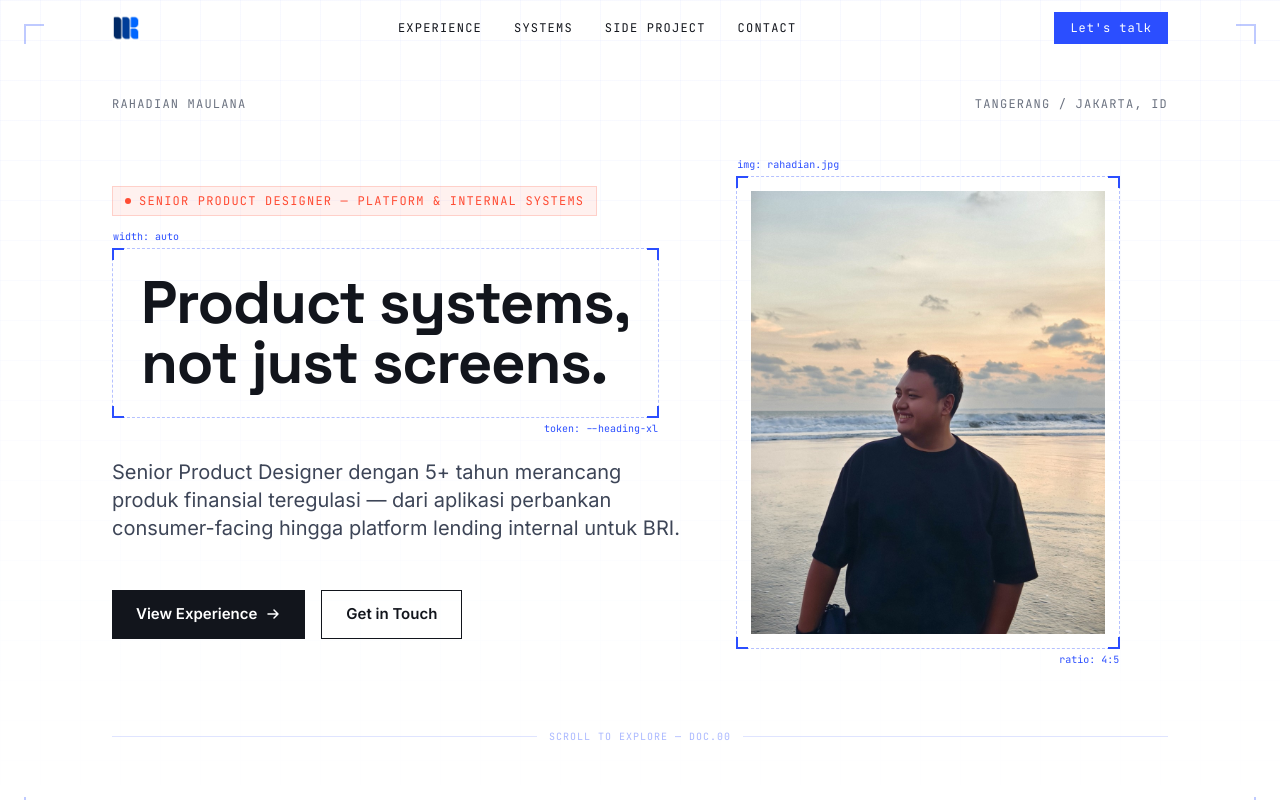
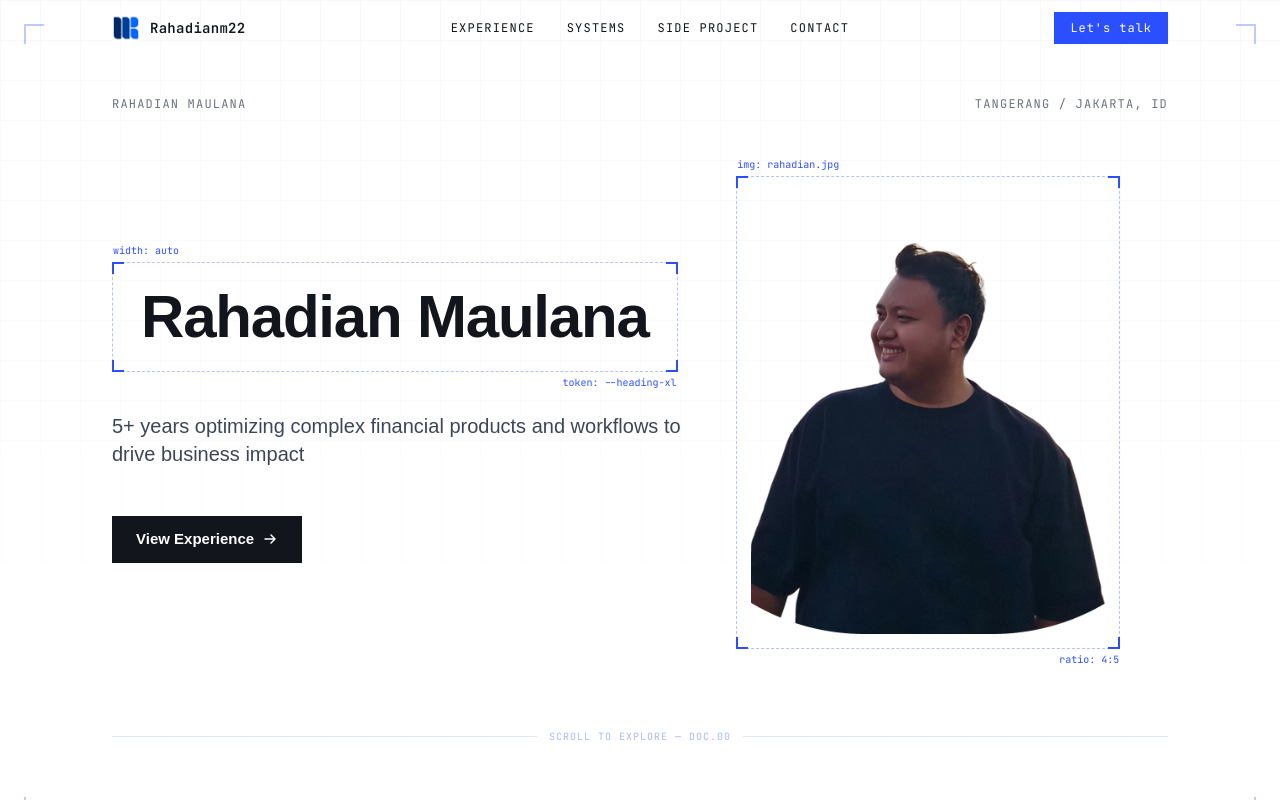
Before and after one commit to rahadianm22/New-Portfolio, a Next.js app: page / in a window 1280 px wide. Shown: the top 800 px of the page. Built offline with nearby package versions, Linux system fonts and the light colour scheme.

Commit message:
Update hero

```diff
--- a/components/Hero.tsx
+++ b/components/Hero.tsx
@@ -63,7 +63,7 @@ export function Hero() {
           {/* Left column: role tag, headline, sub-headline, CTAs */}
           <div>
             {/* Role tag */}
-            <div className="mb-8">
+            {/* <div className="mb-8">
               <span
                 className="inline-flex items-center gap-2 px-3 py-1.5 text-xs tracking-widest uppercase"
                 style={{
@@ -79,7 +79,7 @@ export function Hero() {
                 />
                 Senior Product Designer — Platform & Internal Systems
               </span>
-            </div>
+            </div> */}
 
             {/* Headline with dashed border */}
             <div className="relative mb-10">
@@ -119,15 +119,14 @@ export function Hero() {
                 <h1
                   className="text-4xl md:text-6xl leading-[1.05]"
                   style={{
-                    fontFamily: "'Space Grotesk', sans-serif",
+                    fontFamily: "'Urbanist', sans-serif",
                     fontWeight: 700,
                     color: "#12151C",
                     letterSpacing: "-0.02em",
                   }}
                 >
-                  Product systems,
+                  Rahadian Maulana
                   <br />
-                  not just screens.
                 </h1>
               </div>
             </div>
@@ -136,12 +135,12 @@ export function Hero() {
             <p
               className="text-lg md:text-xl max-w-xl mb-12 leading-relaxed"
               style={{
-                fontFamily: "'Inter', sans-serif",
+                fontFamily: "'Urb', sans-serif",
                 color: "#3D4557",
                 fontWeight: 400,
               }}
             >
-              Senior Product Designer dengan 5+ tahun merancang produk finansial teregulasi — dari aplikasi perbankan consumer-facing hingga platform lending internal untuk BRI.
+              5+ years optimizing complex financial products and workflows to drive business impact
             </p>
 
             {/* CTA Buttons */}
@@ -150,7 +149,7 @@ export function Hero() {
                 href="#experience"
                 className="inline-flex items-center gap-2 px-6 py-3 transition-all duration-200 hover:opacity-80"
                 style={{
-                  fontFamily: "'Inter', sans-serif",
+                  fontFamily: "'Urb', sans-serif",
                   fontWeight: 600,
                   backgroundColor: "#12151C",
                   color: "#FFFFFF",
@@ -162,7 +161,7 @@ export function Hero() {
                   <path d="M3 8h10M9 4l4 4-4 4" stroke="currentColor" strokeWidth="1.5" strokeLinecap="round" strokeLinejoin="round" />
                 </svg>
               </a>
-              <a
+              {/* <a
                 href="#contact"
                 className="inline-flex items-center gap-2 px-6 py-3 transition-all duration-200 hover:opacity-70"
                 style={{
@@ -175,7 +174,7 @@ export function Hero() {
                 }}
               >
                 Get in Touch
-              </a>
+              </a> */}
             </div>
           </div>
 
@@ -210,7 +209,7 @@ export function Hero() {
 
               <div className="relative w-full" style={{ aspectRatio: "4 / 5" }}>
                 <Image
-                  src="/rahadian-photo.jpg"
+                  src="/poto baru.png"
                   alt="Rahadian Maulana"
                   fill
                   sizes="(max-width: 768px) 90vw, 400px"
--- a/components/Navbar.tsx
+++ b/components/Navbar.tsx
@@ -1,3 +1,4 @@
+
 "use client";
 
 import { useState, useEffect } from "react";
@@ -22,7 +23,12 @@ export function Navbar() {
       }}
     >
       <div className="max-w-6xl mx-auto px-6 md:px-12 h-14 flex items-center justify-between">
-        {/* Logo / favicon */}
+        {/* Logo + Nama — Klikable ke Home */}
+        <a
+          href="/"
+          className="flex items-center gap-2.5 transition-opacity duration-150 hover:opacity-70"
+          style={{ textDecoration: "none" }}
+        >
           <Image
             src="/android-chrome-512x512.png"
             alt="Rahadian Maulana"
@@ -30,6 +36,17 @@ export function Navbar() {
             height={28}
             priority
           />
+          <span
+            className="text-sm font-semibold tracking-wide"
+            style={{
+              fontFamily: "'JetBrains Mono', monospace",
+              color: "#12151C",
+              letterSpacing: "0.02em",
+            }}
+          >
+            Rahadianm22
+          </span>
+        </a>
 
         {/* Nav links */}
         <div className="hidden md:flex items-center gap-8">
--- a/components/SystemsSection.tsx
+++ b/components/SystemsSection.tsx
@@ -8,7 +8,7 @@ interface PartCategory {
 const partsList: PartCategory[] = [
   {
     category: "Design Tools",
-    items: ["Figma", "FigJam", "Framer", "Adobe XD", "Adobe Photoshop", "Adobe Illustrator", "Blender"],
+    items: ["Figma", "FigJam"],
   },
   {
     category: "Systems",
```
Also changed, not shown: public/poto baru.png (added). Lines whose indentation alone changed are shown as unchanged.
